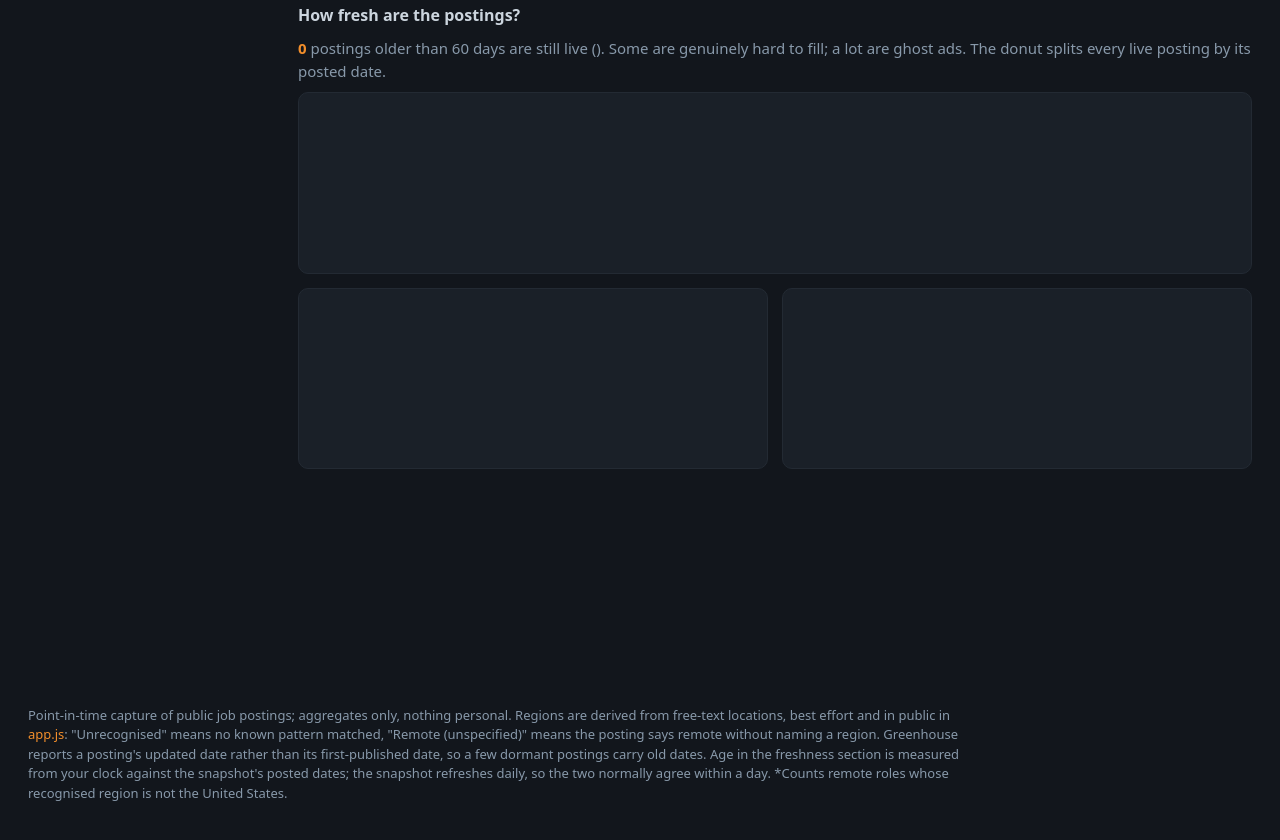
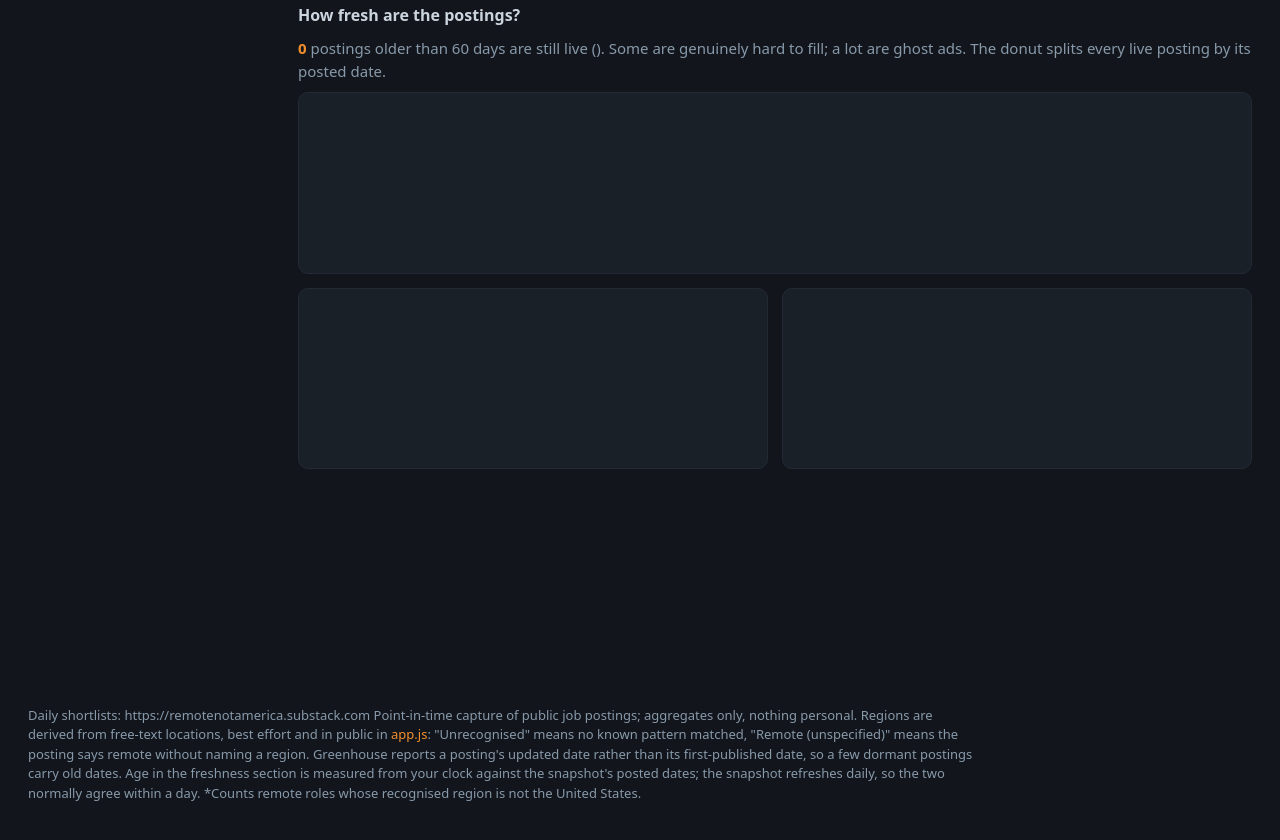
Before and after one commit to Reaver1000/job-market-dashboard, a plain HTML site: page web/index.html in a window 1280 px wide. Shown: the part 816-1656 px from the top of the page. Drawn offline with nearby package versions, Linux system fonts and the light colour scheme; no server answers.

Commit message:
Link the newsletter in README and dashboard footer

```diff
--- a/web/index.html
+++ b/web/index.html
@@ -90,7 +90,7 @@
 
 <footer>
   <p>
-    Point-in-time capture of public job postings; aggregates only, nothing personal.
+    Daily shortlists: https://remotenotamerica.substack.com Point-in-time capture of public job postings; aggregates only, nothing personal.
     Regions are derived from free-text locations, best effort and in public in
     <a href="https://github.com/Reaver1000/job-market-dashboard/blob/main/web/app.js">app.js</a>:
     "Unrecognised" means no known pattern matched, "Remote (unspecified)" means the posting
```
Also changed, not shown: 1 other file.
